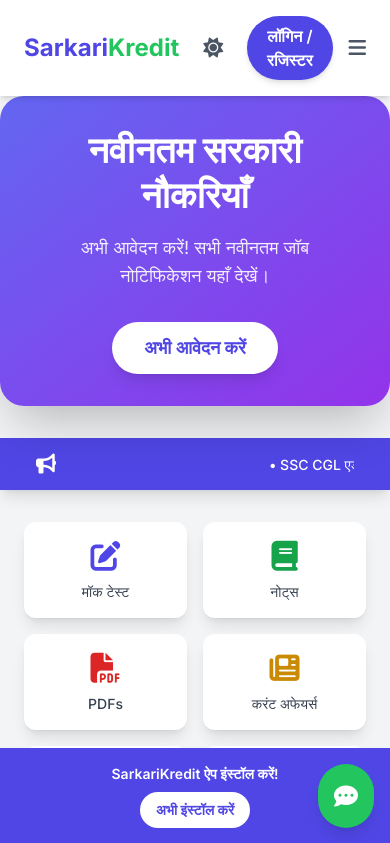
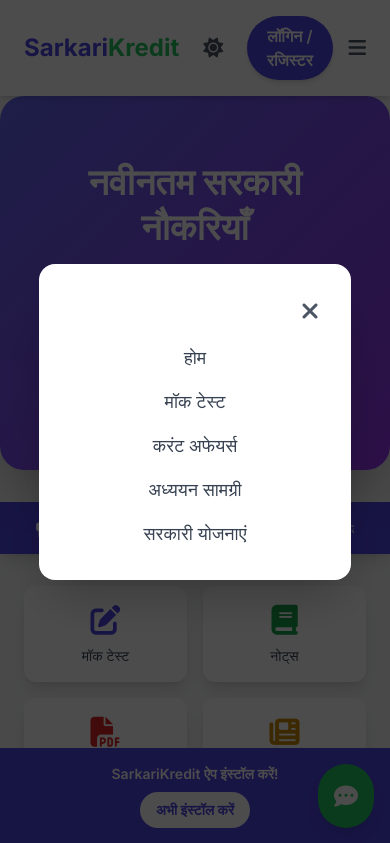
Before and after one commit to SARKARIKREDIT/SARKARIKREDIT, a plain HTML site: page index.html in a window 390 px wide. Both pictures are taken after a click on the button 357 px from the left and 48 px from the top of the page. Shown: the top 843 px of the page. Drawn offline with nearby package versions, Linux system fonts and the light colour scheme.

Commit message:
Add files via upload

```diff
--- a/index.html
+++ b/index.html
@@ -13,7 +13,7 @@
     <!-- Font Awesome for Icons -->
     <link rel="stylesheet" href="https://cdnjs.cloudflare.com/ajax/libs/font-awesome/6.4.0/css/all.min.css">
     <style>
-        /* एनिमेशन और डार्क मोड के लिए कस्टम CSS */
+        /* Custom CSS for animations and dark mode */
         body { font-family: 'Inter', sans-serif; }
         .animate-fadeIn { animation: fadeIn 0.8s ease-in-out; }
         @keyframes fadeIn {
@@ -29,6 +29,9 @@
         }
         .hero-banner { display: none; }
         .hero-banner.active { display: block; }
+
+
+        /* Dark Mode Styles */
         .dark .bg-gray-100 { background-color: #1a202c; }
         .dark .text-gray-800 { color: #e2e8f0; }
         .dark .bg-white { background-color: #2d3748; }
@@ -38,10 +41,51 @@
         .dark .text-indigo-600 { color: #9f7aea; }
         .dark .text-green-500 { color: #68d391; }
         .dark .hover-dark-bg:hover { background-color: #4a5568; }
+        .dark .border-gray-300 { border-color: #4a5568; }
 
-        /* मोबाइल के लिए ऐप प्रोमो बैनर */
+
+        /* Mobile App Promo Banner */
         @media (min-width: 768px) {
             .app-promo-mobile { display: none; }
+        }
+
+
+        /* Mobile Menu Overlay */
+        .mobile-menu-overlay {
+            position: fixed;
+            top: 0;
+            left: 0;
+            width: 100%;
+            height: 100%;
+            background: rgba(0, 0, 0, 0.7);
+            z-index: 1000;
+            display: none;
+            justify-content: center;
+            align-items: center;
+            opacity: 0;
+            transition: opacity 0.3s ease-in-out;
+        }
+        .mobile-menu-overlay.open {
+            display: flex;
+            opacity: 1;
+        }
+        .mobile-menu {
+            background: white;
+            padding: 2rem;
+            border-radius: 1rem;
+            width: 80%;
+            max-width: 400px;
+            transform: translateY(-20px);
+            opacity: 0;
+            transition: transform 0.3s ease-in-out, opacity 0.3s ease-in-out;
+        }
+        .mobile-menu-overlay.open .mobile-menu {
+            transform: translateY(0);
+            opacity: 1;
+        }
+        .dark .mobile-menu {
+            background-color: #2d3748;
+            color: #e2e8f0;
         }
     </style>
 </head>
@@ -50,7 +94,7 @@
 
     <!-- Header Section -->
     <header class="bg-white shadow-md sticky top-0 z-50 w-full transition-colors duration-300 dark:bg-gray-800 dark:shadow-xl">
-        <nav class="w-full px-6 py-4 flex justify-between items-center">
+        <nav class="w-full px-6 py-4 flex justify-between items-center max-w-7xl mx-auto">
             <!-- Website Logo/Name -->
             <a href="#" class="text-2xl font-bold text-indigo-600 transition-colors duration-300">Sarkari<span class="text-green-500">Kredit</span></a>
 
@@ -69,7 +113,6 @@
                     <!-- स्मार्ट सर्च बार (वॉइस सर्च के लिए जगह) -->
                     <input type="text" placeholder="खोजें... (वॉइस सर्च)" class="pl-10 pr-4 py-2 rounded-full border border-gray-300 focus:outline-none focus:ring-2 focus:ring-indigo-500 focus:border-transparent transition-all duration-200 dark:bg-gray-700 dark:border-gray-600 dark:text-white">
                     <i class="fas fa-search absolute left-3 top-1/2 -translate-y-1/2 text-gray-400 dark:text-gray-500"></i>
-                    <!-- वॉइस सर्च आइकन यहां जोड़ा जा सकता है -->
                 </div>
                 <!-- डार्क मोड टॉगल बटन -->
                 <button id="theme-toggle" class="p-2 rounded-full text-gray-600 hover:bg-gray-100 transition-colors duration-200 dark:text-gray-300 dark:hover:bg-gray-700">
@@ -79,7 +122,7 @@
                     लॉगिन / रजिस्टर
                 </button>
                 <!-- मोबाइल मेनू बटन -->
-                <button class="md:hidden text-gray-600 hover:text-indigo-600 transition-colors duration-200 dark:text-gray-300">
+                <button id="mobile-menu-button" class="md:hidden text-gray-600 hover:text-indigo-600 transition-colors duration-200 dark:text-gray-300">
                     <i class="fas fa-bars text-xl"></i>
                 </button>
             </div>
@@ -87,11 +130,30 @@
     </header>
 
 
+    <!-- Mobile Menu Overlay (Hidden by default) -->
+    <div id="mobile-menu-overlay" class="mobile-menu-overlay">
+        <div class="mobile-menu shadow-2xl dark:bg-gray-800">
+            <div class="flex justify-end">
+                <button id="close-mobile-menu" class="text-gray-600 dark:text-gray-300 text-2xl">
+                    <i class="fas fa-times"></i>
+                </button>
+            </div>
+            <nav class="flex flex-col space-y-4 text-center mt-4">
+                <a href="#" class="text-lg font-medium text-gray-700 hover:text-indigo-600 transition-colors duration-200 dark:text-gray-200 dark:hover:text-indigo-400">होम</a>
+                <a href="#" class="text-lg font-medium text-gray-700 hover:text-indigo-600 transition-colors duration-200 dark:text-gray-200 dark:hover:text-indigo-400">मॉक टेस्ट</a>
+                <a href="#" class="text-lg font-medium text-gray-700 hover:text-indigo-600 transition-colors duration-200 dark:text-gray-200 dark:hover:text-indigo-400">करंट अफेयर्स</a>
+                <a href="#" class="text-lg font-medium text-gray-700 hover:text-indigo-600 transition-colors duration-200 dark:text-gray-200 dark:hover:text-indigo-400">अध्ययन सामग्री</a>
+                <a href="#" class="text-lg font-medium text-gray-700 hover:text-indigo-600 transition-colors duration-200 dark:text-gray-200 dark:hover:text-indigo-400">सरकारी योजनाएं</a>
+            </nav>
+        </div>
+    </div>
+
+
     <!-- Main Content -->
     <main class="flex-grow w-full">
         <!-- हीरो सेक्शन -->
         <section id="hero-carousel" class="text-center mb-8 p-8 bg-gradient-to-br from-indigo-500 to-purple-600 text-white rounded-3xl shadow-2xl overflow-hidden relative w-full">
-            <div class="px-6 max-w-7xl mx-auto">
+            <div class="px-6 max-w-7xl mx-auto py-8">
                 <!-- बैनर जावास्क्रिप्ट द्वारा हैंडल किए जाएंगे -->
                 <div class="hero-banner active animate-fadeIn">
                     <h1 class="text-4xl md:text-5xl font-extrabold leading-tight mb-4">
@@ -135,37 +197,37 @@
         <!-- क्विक एक्सेस टाइल्स -->
         <section class="mb-12 w-full">
             <div class="px-6 grid grid-cols-2 sm:grid-cols-3 lg:grid-cols-6 gap-4 max-w-7xl mx-auto">
-                <a href="#" class="group bg-white p-4 rounded-xl shadow-lg flex flex-col items-center justify-center space-y-2 transform hover:scale-105 transition-all duration-300 dark:bg-gray-800">
+                <a href="#" class="group bg-white p-4 rounded-xl shadow-lg flex flex-col items-center justify-center space-y-2 transform hover:scale-105 transition-all duration-300 dark:bg-gray-800 ring-2 ring-transparent group-hover:ring-indigo-500">
                     <div class="text-indigo-600 group-hover:text-indigo-700 transition-colors duration-300">
                         <i class="fas fa-edit text-3xl"></i>
                     </div>
                     <span class="text-sm font-medium text-gray-700 dark:text-gray-300">मॉक टेस्ट</span>
                 </a>
-                <a href="#" class="group bg-white p-4 rounded-xl shadow-lg flex flex-col items-center justify-center space-y-2 transform hover:scale-105 transition-all duration-300 dark:bg-gray-800">
+                <a href="#" class="group bg-white p-4 rounded-xl shadow-lg flex flex-col items-center justify-center space-y-2 transform hover:scale-105 transition-all duration-300 dark:bg-gray-800 ring-2 ring-transparent group-hover:ring-green-500">
                     <div class="text-green-600 group-hover:text-green-700 transition-colors duration-300">
                         <i class="fas fa-book text-3xl"></i>
                     </div>
                     <span class="text-sm font-medium text-gray-700 dark:text-gray-300">नोट्स</span>
                 </a>
-                <a href="#" class="group bg-white p-4 rounded-xl shadow-lg flex flex-col items-center justify-center space-y-2 transform hover:scale-105 transition-all duration-300 dark:bg-gray-800">
+                <a href="#" class="group bg-white p-4 rounded-xl shadow-lg flex flex-col items-center justify-center space-y-2 transform hover:scale-105 transition-all duration-300 dark:bg-gray-800 ring-2 ring-transparent group-hover:ring-red-500">
                     <div class="text-red-600 group-hover:text-red-700 transition-colors duration-300">
                         <i class="fas fa-file-pdf text-3xl"></i>
                     </div>
                     <span class="text-sm font-medium text-gray-700 dark:text-gray-300">PDFs</span>
                 </a>
-                <a href="#" class="group bg-white p-4 rounded-xl shadow-lg flex flex-col items-center justify-center space-y-2 transform hover:scale-105 transition-all duration-300 dark:bg-gray-800">
+                <a href="#" class="group bg-white p-4 rounded-xl shadow-lg flex flex-col items-center justify-center space-y-2 transform hover:scale-105 transition-all duration-300 dark:bg-gray-800 ring-2 ring-transparent group-hover:ring-yellow-500">
                     <div class="text-yellow-600 group-hover:text-yellow-700 transition-colors duration-300">
                         <i class="fas fa-newspaper text-3xl"></i>
                     </div>
                     <span class="text-sm font-medium text-gray-700 dark:text-gray-300">करंट अफेयर्स</span>
                 </a>
-                <a href="#" class="group bg-white p-4 rounded-xl shadow-lg flex flex-col items-center justify-center space-y-2 transform hover:scale-105 transition-all duration-300 dark:bg-gray-800">
+                <a href="#" class="group bg-white p-4 rounded-xl shadow-lg flex flex-col items-center justify-center space-y-2 transform hover:scale-105 transition-all duration-300 dark:bg-gray-800 ring-2 ring-transparent group-hover:ring-blue-500">
                     <div class="text-blue-600 group-hover:text-blue-700 transition-colors duration-300">
                         <i class="fas fa-award text-3xl"></i>
                     </div>
                     <span class="text-sm font-medium text-gray-700 dark:text-gray-300">परिणाम</span>
                 </a>
-                <a href="#" class="group bg-white p-4 rounded-xl shadow-lg flex flex-col items-center justify-center space-y-2 transform hover:scale-105 transition-all duration-300 dark:bg-gray-800">
+                <a href="#" class="group bg-white p-4 rounded-xl shadow-lg flex flex-col items-center justify-center space-y-2 transform hover:scale-105 transition-all duration-300 dark:bg-gray-800 ring-2 ring-transparent group-hover:ring-purple-500">
                     <div class="text-purple-600 group-hover:text-purple-700 transition-colors duration-300">
                         <i class="fas fa-handshake text-3xl"></i>
                     </div>
@@ -327,6 +389,30 @@
         // हर 5 सेकंड में बैनर बदलें
         setInterval(showNextBanner, 5000);
 
+
+        // मोबाइल मेनू टॉगल लॉजिक
+        const mobileMenuButton = document.getElementById('mobile-menu-button');
+        const closeMobileMenuButton = document.getElementById('close-mobile-menu');
+        const mobileMenuOverlay = document.getElementById('mobile-menu-overlay');
+
+
+        mobileMenuButton.addEventListener('click', () => {
+            mobileMenuOverlay.classList.add('open');
+        });
+
+
+        closeMobileMenuButton.addEventListener('click', () => {
+            mobileMenuOverlay.classList.remove('open');
+        });
+
+
+        // क्लिक करने पर ओवरले बंद करें (मेनू के बाहर क्लिक करने पर)
+        mobileMenuOverlay.addEventListener('click', (event) => {
+            if (event.target === mobileMenuOverlay) {
+                mobileMenuOverlay.classList.remove('open');
+            }
+        });
+
     </script>
 </body>
 </html>
```
